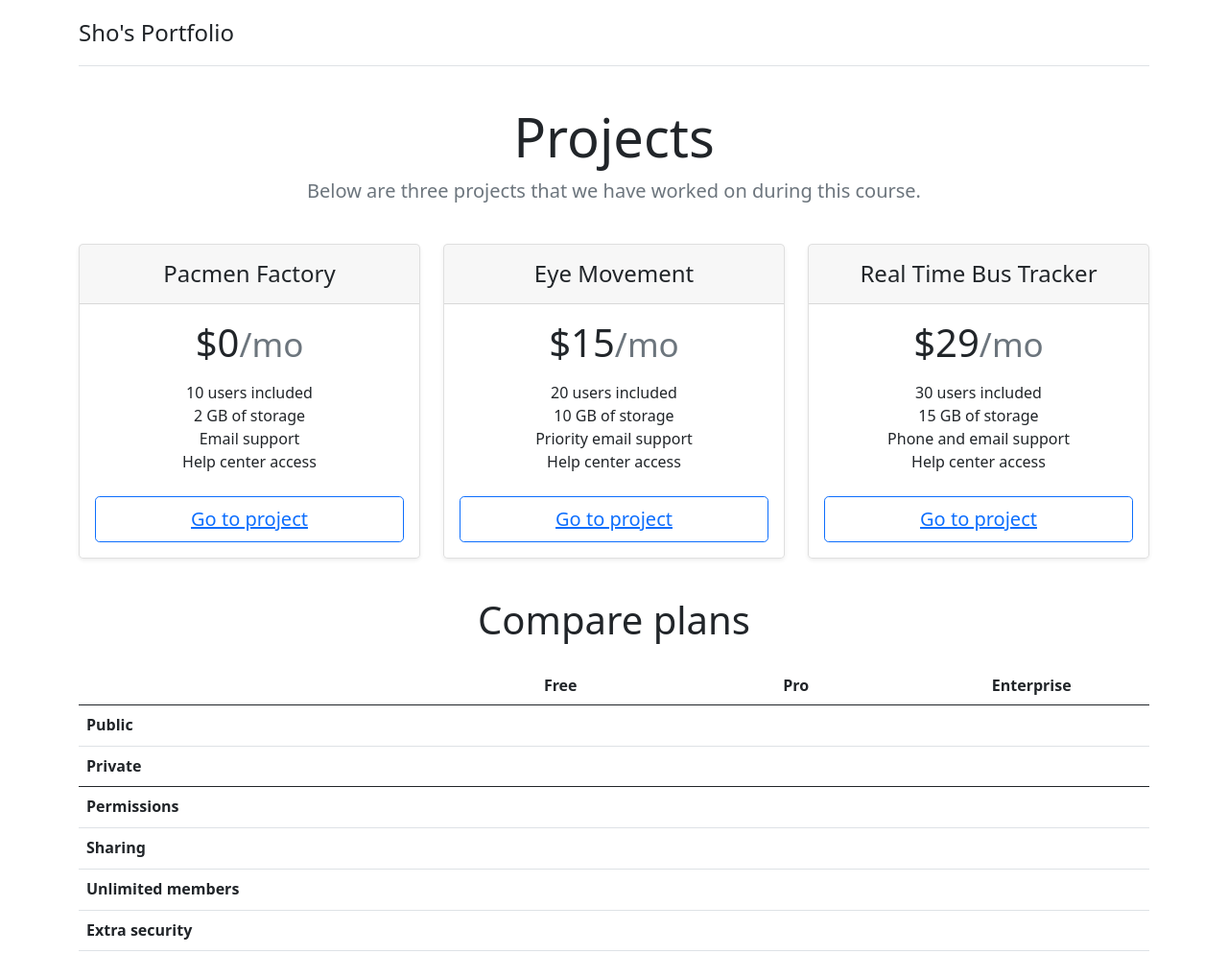
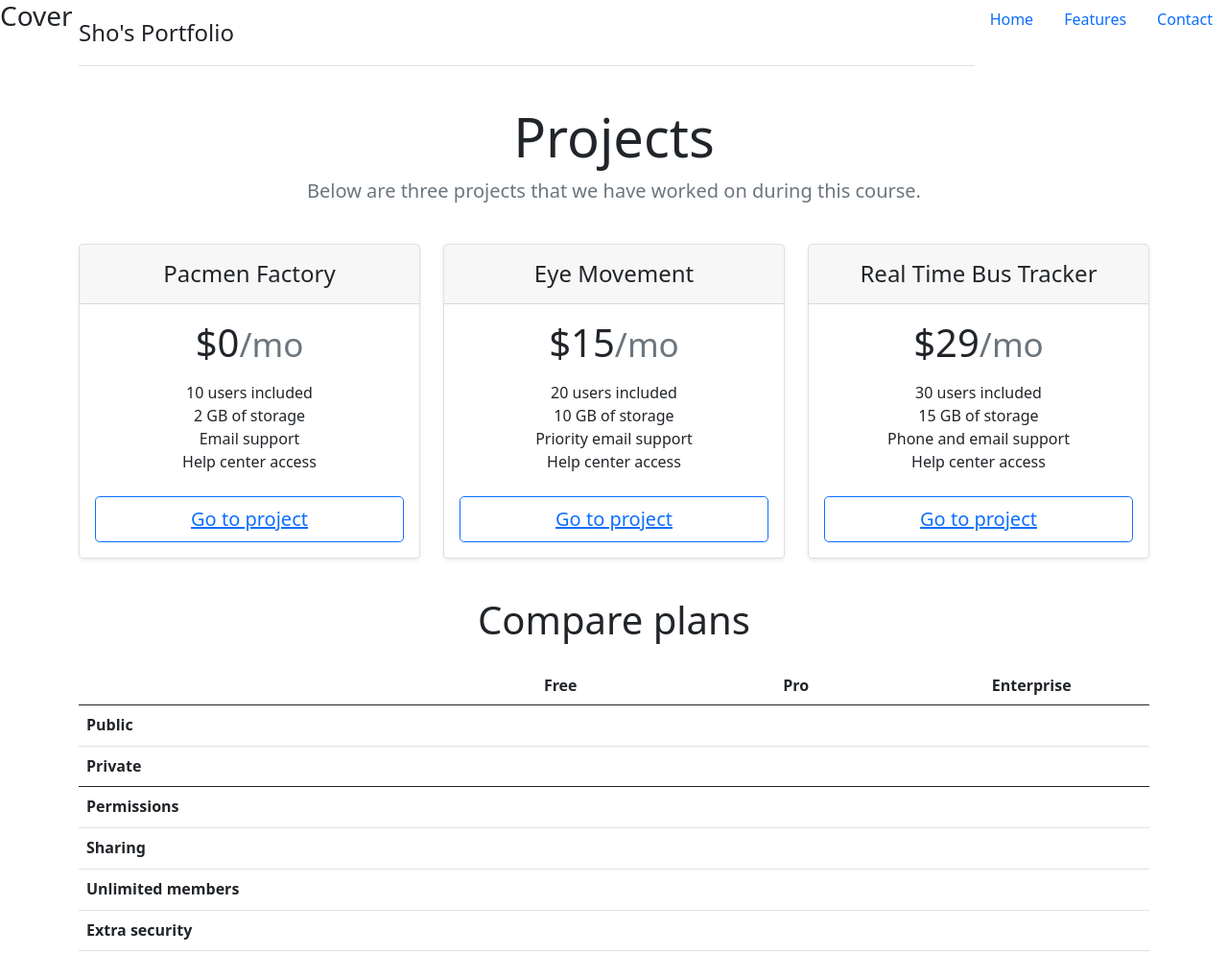
Before and after one commit to shokuniyuki/Portfolio-Project, a plain HTML site: page projects.html in a window 1280 px wide. Shown: the top 994 px of the page at 96% size. Drawn offline with nearby package versions, Linux system fonts and the light colour scheme.

Commit message:
added nav bar

```diff
--- a/projects.html
+++ b/projects.html
@@ -9,6 +9,17 @@
 <link href="https://cdn.jsdelivr.net/npm/bootstrap@5.0.1/dist/css/bootstrap.min.css" rel="stylesheet" integrity="sha384-+0n0xVW2eSR5OomGNYDnhzAbDsOXxcvSN1TPprVMTNDbiYZCxYbOOl7+AMvyTG2x" crossorigin="anonymous">
 </head>
 <body>
+
+  <header class="mb-auto">
+    <div>
+      <h3 class="float-md-start mb-0">Cover</h3>
+      <nav class="nav nav-masthead justify-content-center float-md-end">
+        <a class="nav-link active" aria-current="page" href="index.html">Home</a>
+        <a class="nav-link" href="#">Features</a>
+        <a class="nav-link" href="#">Contact</a>
+      </nav>
+    </div>
+  </header>
 
     <div class="container py-3">
         <header>
```
